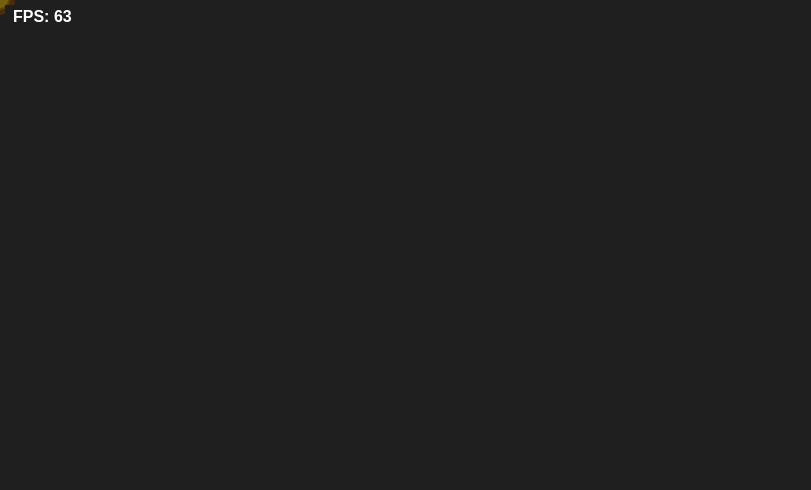
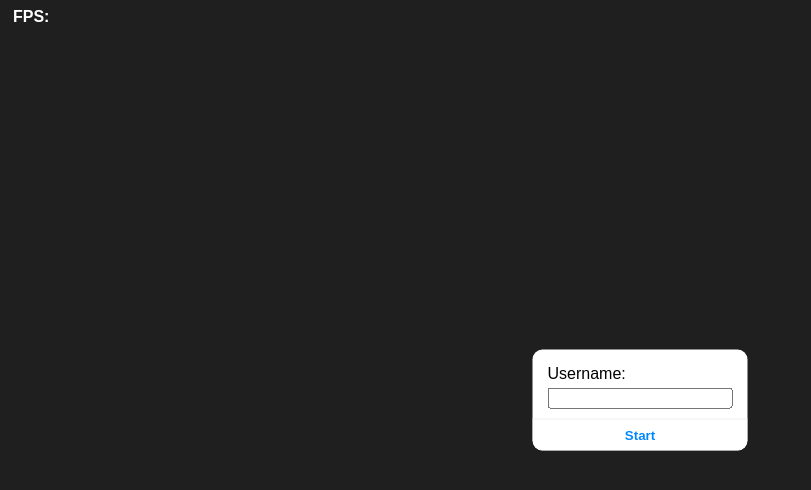
Before and after one commit to flebedev77/socketio_javascript_game_template, a website with bundled scripts: page public/index.html in a window 1280 px wide. Shown: the whole page, without its empty margins (0-811 px from the left). Built offline with nearby package versions, Linux system fonts and the light colour scheme; files whose address does not match are found by name.

Commit message:
Basic username UI and server processing

```diff
--- a/public/index.html
+++ b/public/index.html
@@ -26,11 +26,90 @@
         margin: 0;
         padding: 3px 8px;
         background: #1F1F1F;
+        z-index: 10;
+    }
+    ui, #start_dialog {
+        position: fixed;
+        top: 0;
+        left: 0;
+        right: 0;
+        bottom: 0;
+    }
+    #start_menu {
+        position: fixed;
+        top: 50%;
+        left: 50%;
+        transform: translate(-50%, -50%);
+        padding: 15px;
+        background: white;
+        border-radius: 10px;
+        display: flex;
+        gap: 5px;
+        flex-direction: column;
+        z-index: 5;
+        overflow: hidden;
+    }
+    #background {
+        background: #1F1F1F;
+        position: fixed;
+        top: 0;
+        left: 0;
+        width: 100vw;
+        height: 100vh;
+    }
+    #start_button {
+        margin: -15px;
+        margin-top: 5px;
+        padding: 8px;
+        outline: none;
+        border: none;
+        color: #0179FF;
+        font-weight: bold;
+        filter: brightness(110%);
+        border-top: 1px solid lightgray;
+    }
+    .invalid {
+        color: red;
+        text-align: center;
+        font-size: 12px;
+        padding: 0;
+        margin: 0;
+    }
+    #connecting_screen {
+        position: fixed;
+        top: 0;
+        left: 0;
+        right: 0;
+        bottom: 0;
+        width: 100vw;
+        height: 100vh;
+        background: #1F1F1F;
+        display: grid;
+        place-items: center;
+    }
+    #connecting_screen > h1 {
+        color: white;
+        font-weight: bold;
+        text-align: center;
     }
 </style>
 </head>
 <body>
     <p id="fps_counter">FPS: </p>
+    <ui>
+        <div id="start_dialog">
+            <div id="background"></div>
+            <div id="start_menu">
+                <label for="username_input">Username:</label>
+                <input type="text" name="username_input" id="username_input" spellcheck="false" autocomplete="off">
+                <p class="invalid">Invalid username!</p>
+                <button id="start_button">Start</button>
+            </div>
+        </div>
+        <div id="connecting_screen">
+            <h1>Connecting</h1>
+        </div>
+    </ui>
     <canvas id="canvas"></canvas>
     <script src="src/lib/socket.io.min.js"></script>
     <script src="src/main.js" type="module"></script>
--- a/public/src/core/globals.js
+++ b/public/src/core/globals.js
@@ -23,6 +23,7 @@ export default {
     fps_display_rate: 100,
 
     //player
+    username: "",
     local_player: null, //Player initialized in networking.js
     player_tail_size_offset_from_zero: 8, //If set to zero, the last tail segment will be infinitly thin and short
     local_player_colors: ["#4A2C0B", "#73610E"],
--- a/public/src/core/init.js
+++ b/public/src/core/init.js
@@ -9,7 +9,6 @@ import { init_network } from "./networking.js";
 //ran on page load
 export default function init() {
     globals.socket = io();
-
 
     function resize_canvas() {
         selector.canvas.width = window.innerWidth;
--- a/public/src/core/networking.js
+++ b/public/src/core/networking.js
@@ -1,4 +1,5 @@
 import globals from "./globals.js";
+import selector from "../front_end/selector.js";
 import { Snake } from "../game_objects/snake.js";
 import { Vector2 } from "../utils.js";
 import { Food } from "../game_objects/food.js";
@@ -8,7 +9,8 @@ export function init_network() {
 
     //Notify the server as soon as the socket is able to send/receive messages
     const socket_ready_interval = setInterval(() => {
-        socket.emit("socket_client_ready", () => {
+        socket.emit("socket_client_ready", globals.username, () => {
+            selector.connecting_screen.style.display = "none";
             clearInterval(socket_ready_interval);
         });
     }, 500);
--- a/public/src/front_end/selector.js
+++ b/public/src/front_end/selector.js
@@ -1,4 +1,15 @@
+function s(query) {
+    return document.querySelector(query);
+}
+
+
 export default {
-    canvas: document.getElementById("canvas"),
-    fps_counter: document.getElementById("fps_counter")
+    canvas: s("#canvas"),
+    fps_counter: s("#fps_counter"),
+    start_dialog: s("#start_dialog"),
+    start_menu: s("#start_menu"),
+    username_input: s("#username_input"),
+    start_button: s("#start_button"),
+    invalid_username_message: s(".invalid"),
+    connecting_screen: s("#connecting_screen"),
 }
--- a/public/src/main.js
+++ b/public/src/main.js
@@ -12,9 +12,25 @@ import networking_manager from "./managers/networking_manager.js";
 const ctx = globals.canvas_context;
 const canvas = selector.canvas;
 
-window.onload = function() {
-    main();
-}
+// window.onload = function() {
+//     main();
+// }
+
+selector.invalid_username_message.style.display = "none";
+selector.connecting_screen.style.display = "none";
+selector.start_button.addEventListener("click", () => {
+    if (selector.username_input.value.trim() != "") {
+        selector.start_dialog.style.display = "none";
+        selector.connecting_screen.style.display = "grid";
+        globals.username = selector.username_input.value;
+        main();
+    } else {
+        selector.invalid_username_message.style.display = "block";
+        setTimeout(() => {
+            selector.invalid_username_message.style.display = "none";
+        }, 1000);
+    }
+})
 
 function main() {
     init();
```
Also changed, not shown: src/core/net_handler.ts (+9 -3 lines).
